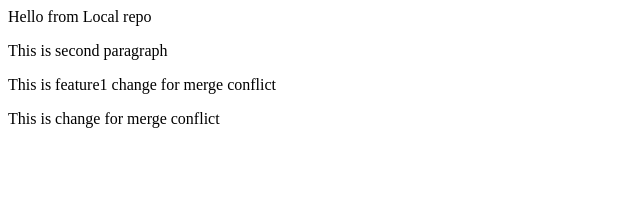
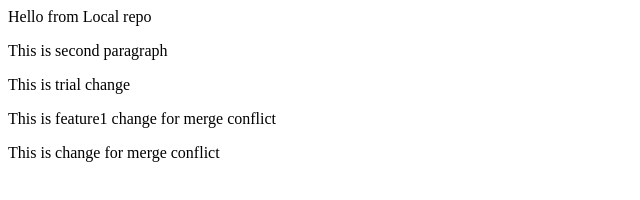
Before and after one commit to SonawaneMehul/localrepo, a plain HTML site: page index.html in a window 1280 px wide. Shown: the whole page, without its empty margins (0-640 px from the left). Drawn offline with Linux system fonts and the light colour scheme.

Commit message:
trial change

```diff
--- a/index.html
+++ b/index.html
@@ -1,4 +1,5 @@
 <p>Hello from Local repo</p>
 <p>This is second paragraph</p>
+<p>This is trial change</p>
 <p>This is feature1 change for merge conflict</p>
 <p>This is change for merge conflict</p>
```
